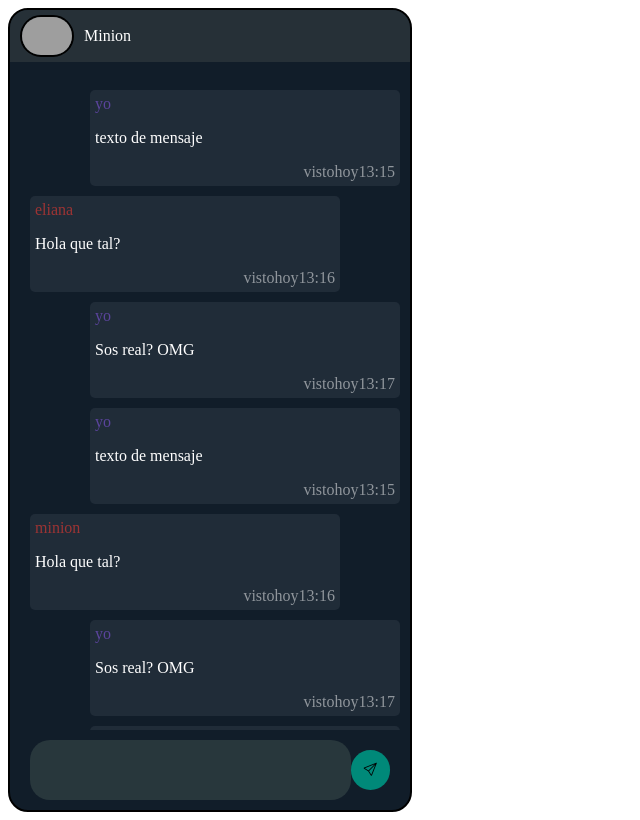
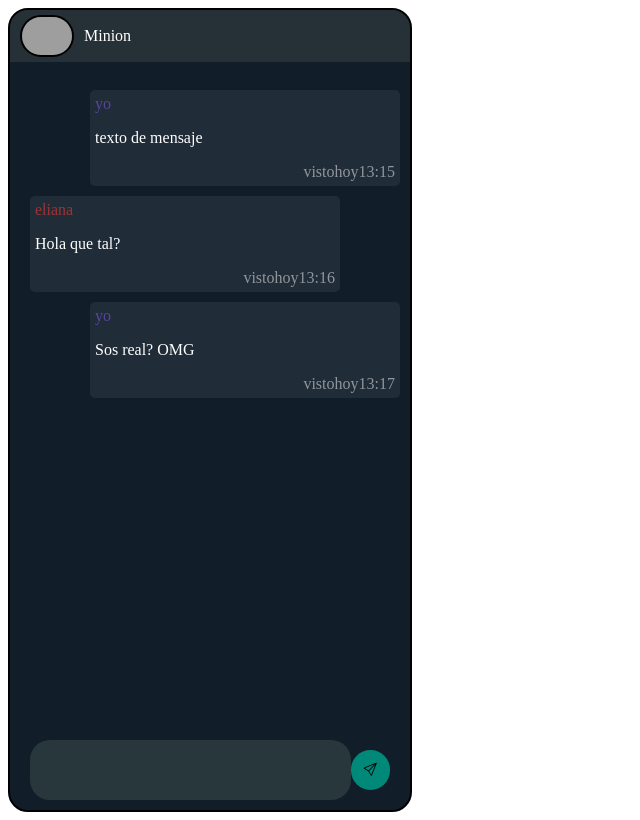
Before and after one commit to LucasNageI/utn_practicas_y_tareas, a React app in the folder proyectos/mensajeria/: page / in a window 1280 px wide. Shown: the whole page, without its empty margins (0-640 px from the left). Built offline with nearby package versions, Linux system fonts and the light colour scheme; grey boxes are pictures that could not be loaded; the HTML template or start-up script is replaced by a standard one.

Commit message:
inicio de funcinalidad de mandar mensajes

```diff
--- a/proyectos/mensajeria/src/Components/Chat/NuevoMensaje/NuevoMensaje.css
+++ b/proyectos/mensajeria/src/Components/Chat/NuevoMensaje/NuevoMensaje.css
@@ -1,6 +1,6 @@
 @import url("https://cdn.jsdelivr.net/npm/bootstrap-icons@1.11.3/font/bootstrap-icons.min.css");
 
-.input-container {
+.form-container {
     height: 10%;
     display: flex;
     align-items: center;
@@ -8,7 +8,7 @@
     padding: 0 20px;
 }
 
-.input-container .input-mensaje {
+.form-container .input-mensaje {
     font-size: 1rem;
     width: 85%;
     height: 50%;
@@ -19,12 +19,12 @@
     padding: 10px;
 }
 
-.input-container .input-mensaje:focus {
+.form-container .input-mensaje:focus {
     outline: none;
     background-color: #28373c;
 }
 
-.input-container .enviar {
+.form-container .enviar {
     background-color: #008979;
     border: none;
     border-radius: 200px;
--- a/proyectos/mensajeria/src/Components/Chat/NuevoMensaje/NuevoMensaje.jsx
+++ b/proyectos/mensajeria/src/Components/Chat/NuevoMensaje/NuevoMensaje.jsx
@@ -1,11 +1,36 @@
 import React from "react"
 import "./NuevoMensaje.css"
+import { useState } from "react"
 
-export const NuevoMensaje = () => {
+export const NuevoMensaje = ({mensajes_actuales}) => {
+
+    const [mensajes, setMensaje] = useState(mensajes_actuales)
+
+    const handleSubmit = (e) => {
+        e.preventDefault()
+
+        if(e.target[`text`].value != ""){
+            const new_mensaje = {
+                author: 'yo',
+                text: e.target[`text`].value,
+                estado: 'recibido',
+                day: 'hoy',
+                hour: '14:21',
+                id: (mensajes.length + 1)
+            }
+
+        setMensaje([...mensajes, new_mensaje])
+        console.log(mensajes)
+            e.target[`text`]. value = ""
+        }
+    }
+
   return (
-    <div className="input-container">
-        <input className="input-mensaje" type="text" />
-        <button className="enviar" type="submit"><i className="bi bi-send"></i></button>
-    </div>
+        <>
+            <form onSubmit={handleSubmit} className="form-container">
+                <input className="input-mensaje" name="text" id="text" type="text" />
+                <button className="enviar" type="submit"><i className="bi bi-send"></i></button>
+            </form>
+        </>
   )
 }
--- a/proyectos/mensajeria/src/Screens/ChatScreen.jsx
+++ b/proyectos/mensajeria/src/Screens/ChatScreen.jsx
@@ -29,78 +29,7 @@ export const ChatScreen = () => {
             hour: '13:17',
             id: '3'
         },
-        {
-            author: 'yo',
-            text: 'texto de mensaje',
-            estado: 'visto',
-            day: 'hoy',
-            hour: '13:15',
-            id: '4'
-        },
-        {
-            author: 'minion',
-            text: 'Hola que tal?',
-            estado: 'visto',
-            day: 'hoy',
-            hour: '13:16',
-            id: '5'
-        },
-        {
-            author: 'yo',
-            text: 'Sos real? OMG',
-            estado: 'visto',
-            day: 'hoy',
-            hour: '13:17',
-            id: '6'
-        },
-                {
-            author: 'yo',
-            text: 'texto de mensaje',
-            estado: 'visto',
-            day: 'hoy',
-            hour: '13:15',
-            id: '7'
-        },
-        {
-            author: 'minion',
-            text: 'Hola que tal?',
-            estado: 'visto',
-            day: 'hoy',
-            hour: '13:16',
-            id: '8'
-        },
-        {
-            author: 'yo',
-            text: 'Sos real? OMG',
-            estado: 'visto',
-            day: 'hoy',
-            hour: '13:17',
-            id: '9'
-        },
-        {
-            author: 'yo',
-            text: 'texto de mensaje',
-            estado: 'visto',
-            day: 'hoy',
-            hour: '13:15',
-            id: '10'
-        },
-        {
-            author: 'minion',
-            text: 'Hola que tal?',
-            estado: 'visto',
-            day: 'hoy',
-            hour: '13:16',
-            id: '11'
-        },
-        {
-            author: 'yo',
-            text: 'OK',
-            estado: 'visto',
-            day: 'hoy',
-            hour: '13:17',
-            id: '12'
-        },
+
     ]
 
   return (
@@ -111,7 +40,7 @@ export const ChatScreen = () => {
             <div className="mensajes-container">
                 <ListaMensajes mensaje={MOOK_MENSAJES} /> {/* hace el map */}
             </div>
-        <NuevoMensaje />
+        <NuevoMensaje mensajes_actuales={MOOK_MENSAJES} />
     </div>
   )
 }
```
